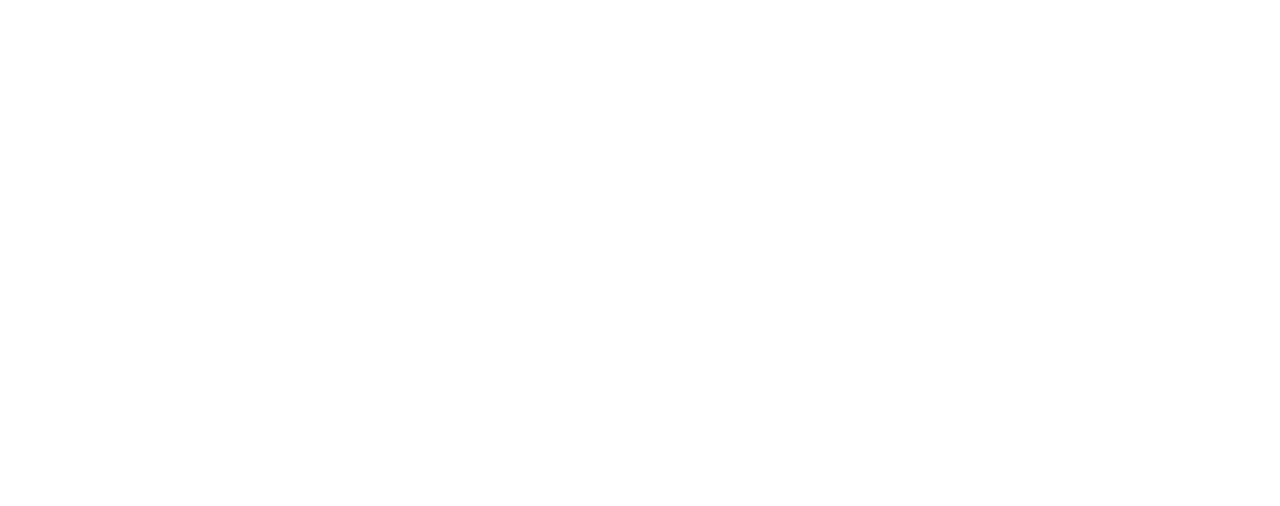
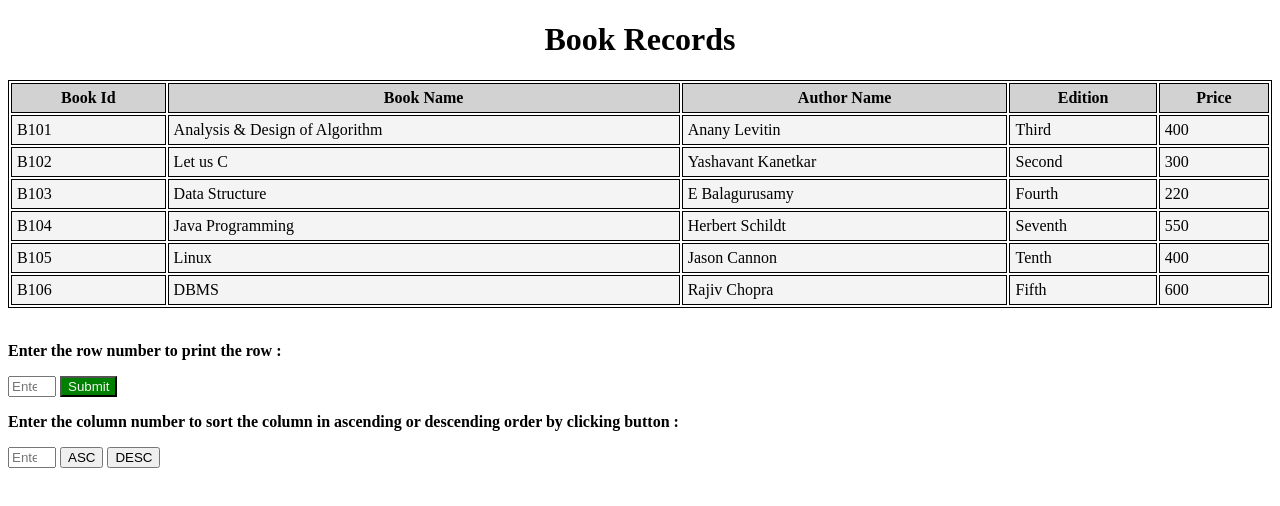
Before and after one commit to himanshuag1005/Book-Management-table, a plain HTML site: page index.html in a window 1280 px wide. Drawn offline with Linux system fonts and the light colour scheme.

Commit message:
print row and sort the column by using input

```diff
--- a/index.html
+++ b/index.html
@@ -8,5 +8,69 @@
   </head>
   <body>
     <script src="script.js"></script>
+    <h1>Book Records</h1>
+	<table style="width: 100%;" id="myTable">
+		<tr>
+			<th>Book Id</th>
+			<th>Book Name</th>
+			<th>Author Name</th>
+			<th>Edition</th>
+			<th>Price</th>
+		</tr>
+		<tr>
+			<td>B101</td>
+			<td>Analysis & Design of Algorithm</td>
+			<td>Anany Levitin</td>
+			<td>Third</td>
+			<td>400</td>
+		</tr>
+		<tr>
+			<td>B102</td>
+			<td>Let us C</td>
+			<td>Yashavant Kanetkar</td>
+			<td>Second</td>
+			<td>300</td>
+		</tr>
+		<tr>
+			<td>B103</td>
+			<td>Data Structure</td>
+			<td>E Balagurusamy</td>
+			<td>Fourth</td>
+			<td>220</td>
+		</tr>
+		<tr>
+			<td>B104</td>
+			<td>Java Programming</td>
+			<td>Herbert Schildt</td>
+			<td>Seventh</td>
+			<td>550</td>
+		</tr>
+		<tr>
+			<td>B105</td>
+			<td>Linux</td>
+			<td>Jason Cannon</td>
+			<td>Tenth</td>
+			<td>400</td>
+		</tr>
+		<tr>
+			<td>B106</td>
+			<td>DBMS</td>
+			<td>Rajiv Chopra</td>
+			<td>Fifth</td>
+			<td>600</td>
+		</tr>
+	</table><br>
+
+
+	<p><b>Enter the row number to print the row :</b></p>
+	<input type="number" min="1" max="6" id="rowNo" placeholder="Enter Row Number">
+	<button style="background: green; color: whitesmoke;" onclick="func()">Submit</button>
+	<p id="bookId"></p>
+
+	<p><b>Enter the column number to sort the column in ascending or descending order by clicking button :</b></p>
+  <input type="number" min="1" max="5" id="colNo" placeholder="Enter column number">
+	<button onclick="sortAscTable()">ASC</button>
+	<button onclick="sortDescTable()">DESC</button>
+
   </body>
 </html>
--- a/script.js
+++ b/script.js
@@ -0,0 +1,67 @@
+function func() {
+			var bookId = document.getElementById("rowNo").value;
+			var x = document.getElementById("myTable").rows[bookId].innerHTML;
+			document.getElementById("bookId").innerHTML = x;
+		}
+
+function sortAscTable() {
+  		var table, rows, switching, i, col_Num, x, y, shouldSwitch;
+  		table = document.getElementById("myTable");
+  		switching = true;
+
+	  	while (switching) {
+
+		    switching = false;
+		    rows = table.rows;
+
+		    for (i = 1; i < (rows.length - 1); i++) {
+
+		      shouldSwitch = false;
+		      col_Num = document.getElementById("colNo").value;
+		      x = rows[i].getElementsByTagName("TD")[col_Num-1];
+		      y = rows[i + 1].getElementsByTagName("TD")[col_Num-1];
+
+		      if (x.innerHTML.toLowerCase() > y.innerHTML.toLowerCase()) {
+
+		        shouldSwitch = true;
+		        break;
+		      }
+		    }
+		    if (shouldSwitch) {
+
+		      rows[i].parentNode.insertBefore(rows[i + 1], rows[i]);
+		      switching = true;
+		    }
+	  	}
+	}
+
+  function sortDescTable() {
+  		var table, rows, switching, i, col_Num, x, y, shouldSwitch;
+  		table = document.getElementById("myTable");
+  		switching = true;
+
+	  	while (switching) {
+
+		    switching = false;
+		    rows = table.rows;
+
+		    for (i = 1; i < (rows.length - 1); i++) {
+
+		      shouldSwitch = false;
+		      col_Num = document.getElementById("colNo").value;
+		      x = rows[i].getElementsByTagName("TD")[col_Num-1];
+		      y = rows[i + 1].getElementsByTagName("TD")[col_Num-1];
+
+		      if (x.innerHTML.toLowerCase() < y.innerHTML.toLowerCase()) {
+
+		        shouldSwitch = true;
+		        break;
+		      }
+		    }
+		    if (shouldSwitch) {
+
+		      rows[i].parentNode.insertBefore(rows[i + 1], rows[i]);
+		      switching = true;
+		    }
+	  	}
+	}
--- a/style.css
+++ b/style.css
@@ -0,0 +1,17 @@
+h1 {
+		text-align: center;
+	}
+
+	table,th,td {
+		border: 1px solid black;
+		/*border-collapse: collapse;*/
+	}
+	th,td {
+		padding: 5px;
+	}
+	th{
+		background-color: #bdbdbdab;
+	}
+	td{
+		background-color: #e0e0e059;
+	}
```
